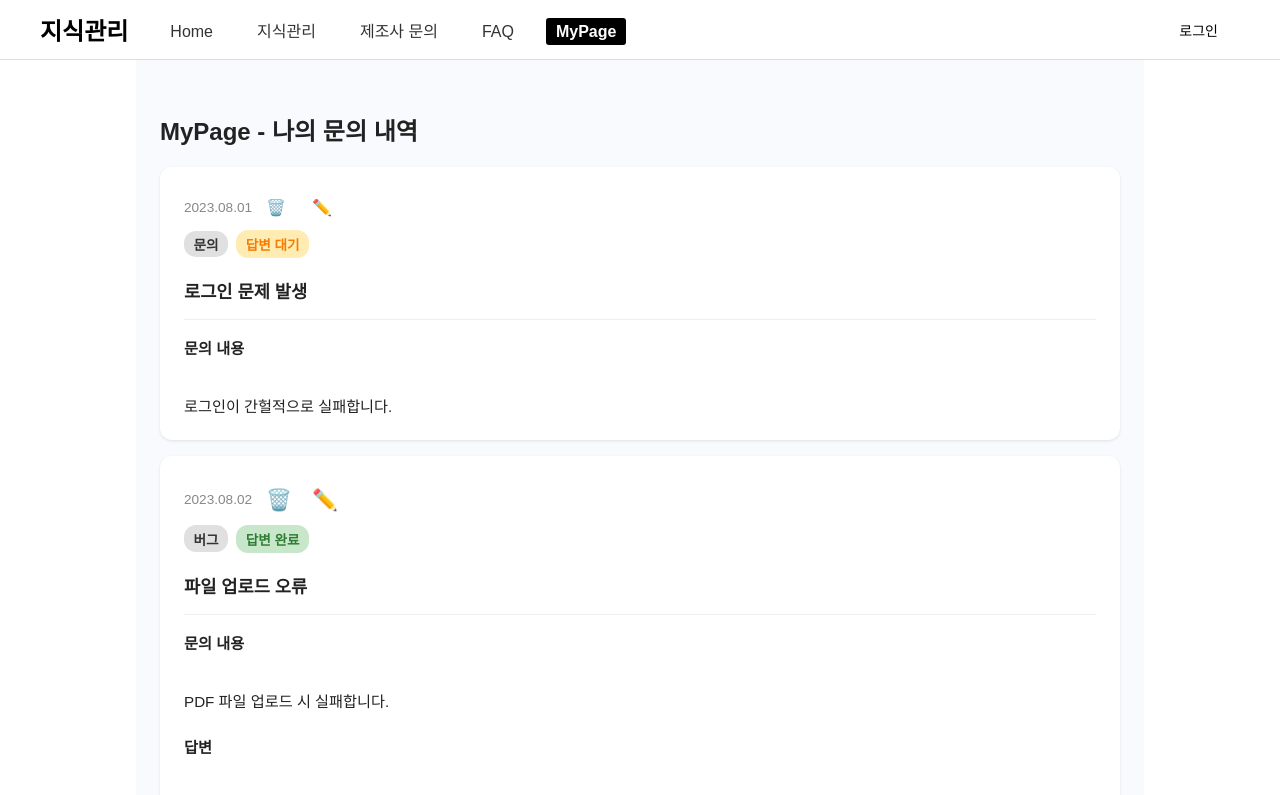
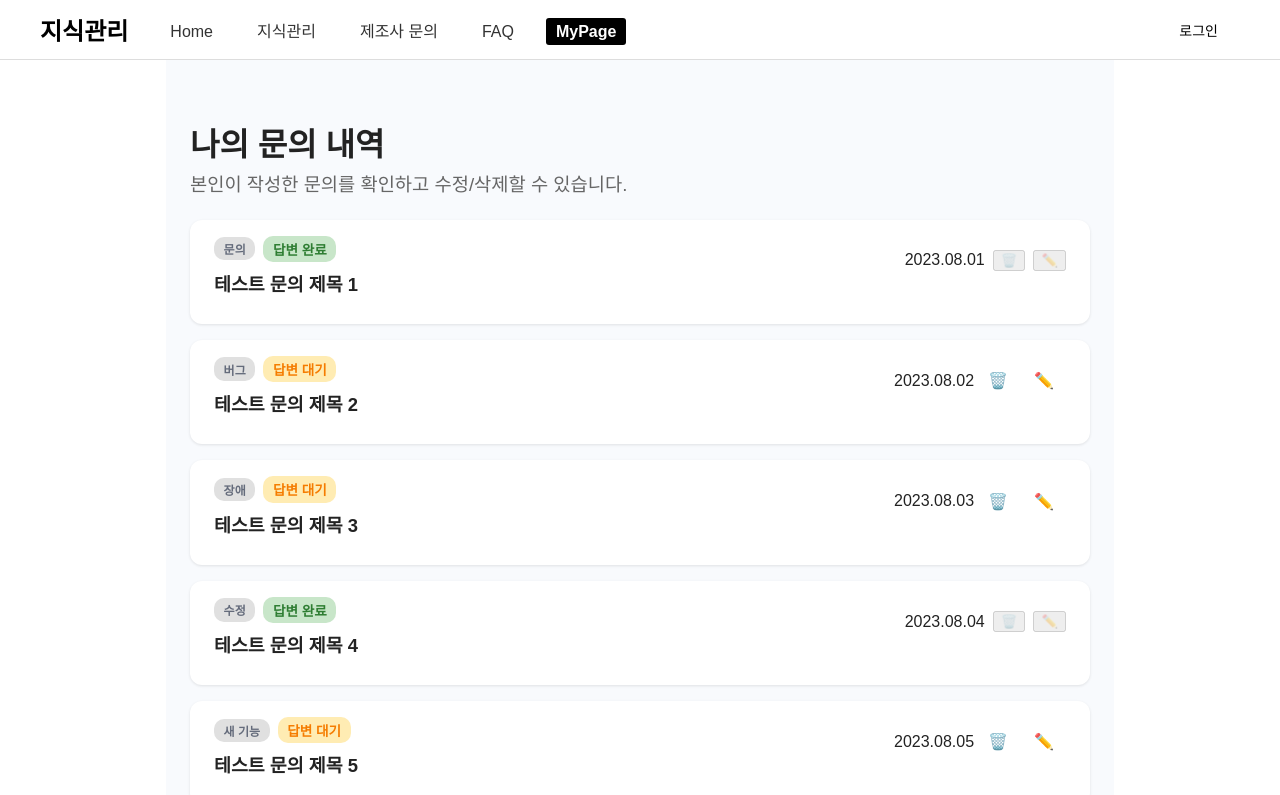
Before and after one commit to CookKMS/Cook_KMS_FrontEnd, a React (Create React App) app: page /mypage in a window 1280 px wide. Shown: the top 795 px of the page. Built offline with nearby package versions, Linux system fonts and the light colour scheme.

Commit message:
Update MyPage.js

```diff
--- a/src/pages/MyPage.js
+++ b/src/pages/MyPage.js
@@ -1,15 +1,16 @@
 import React, { useEffect, useState } from "react";
 import Header from "../components/Header";
-import "../styles/MyPage.css";
+import "../styles/MyInquiriesPage.css"; // 카드 스타일, 모달 등 그대로 재활용
 
 export default function MyPage() {
   const [inquiries, setInquiries] = useState([]);
+  const [expandedId, setExpandedId] = useState(null);
   const [editingItem, setEditingItem] = useState(null);
   const [confirmDeleteId, setConfirmDeleteId] = useState(null);
   const [currentPage, setCurrentPage] = useState(1);
   const inquiriesPerPage = 5;
 
-  // ✅ [Flask 연동] 로그인 사용자 본인 문의 조회
+  // ✅ [Flask 연동] GET /api/my-inquiries
   useEffect(() => {
     const fetchMyInquiries = async () => {
       try {
@@ -17,212 +18,20 @@ export default function MyPage() {
         // const data = await res.json();
         // setInquiries(data);
 
-const dummyData = [
-  {
-    id: 1,
-    title: "로그인 문제 발생",
-    category: "문의",
-    customer: "A전자",
-    inquiryContent: "로그인이 간헐적으로 실패합니다.",
-    answerStatus: "답변 대기",
-    answerContent: "",
-    date: "2023.08.01",
-  },
-  {
-    id: 2,
-    title: "파일 업로드 오류",
-    category: "버그",
-    customer: "B테크",
-    inquiryContent: "PDF 파일 업로드 시 실패합니다.",
-    answerStatus: "답변 완료",
-    answerContent: "파일 확장자 필터 문제로 수정 예정입니다.",
-    date: "2023.08.02",
-  },
-  {
-    id: 3,
-    title: "신기능 요청 - 엑셀 다운로드",
-    category: "새 기능",
-    customer: "C시스템즈",
-    inquiryContent: "표 데이터를 엑셀로 내보내고 싶습니다.",
-    answerStatus: "답변 대기",
-    answerContent: "",
-    date: "2023.08.03",
-  },
-  {
-    id: 4,
-    title: "권한 설정이 반영되지 않음",
-    category: "장애",
-    customer: "D솔루션",
-    inquiryContent: "권한을 부여했는데도 접근이 안 됩니다.",
-    answerStatus: "답변 완료",
-    answerContent: "캐시 문제로 확인되어 조치했습니다.",
-    date: "2023.08.04",
-  },
-  {
-    id: 5,
-    title: "모바일 뷰 깨짐 현상",
-    category: "버그",
-    customer: "E디지털",
-    inquiryContent: "iPhone Safari에서 UI가 깨집니다.",
-    answerStatus: "답변 대기",
-    answerContent: "",
-    date: "2023.08.05",
-  },
-  {
-    id: 6,
-    title: "보고서 페이지 로딩 지연",
-    category: "장애",
-    customer: "F랩",
-    inquiryContent: "보고서 탭 클릭 시 5초 이상 지연됩니다.",
-    answerStatus: "답변 완료",
-    answerContent: "쿼리 최적화 후 반영 완료.",
-    date: "2023.08.06",
-  },
-  {
-    id: 7,
-    title: "카테고리 정렬 기능 요청",
-    category: "새 기능",
-    customer: "G소프트",
-    inquiryContent: "지식 목록을 카테고리로 정렬하고 싶습니다.",
-    answerStatus: "답변 대기",
-    answerContent: "",
-    date: "2023.08.07",
-  },
-  {
-    id: 8,
-    title: "자동 로그아웃 주기 변경 요청",
-    category: "수정",
-    customer: "H솔루션",
-    inquiryContent: "30분은 너무 짧습니다. 2시간으로 늘려주세요.",
-    answerStatus: "답변 완료",
-    answerContent: "보안팀 검토 후 반영 예정입니다.",
-    date: "2023.08.08",
-  },
-  {
-    id: 9,
-    title: "접근권한 수정 요청",
-    category: "수정",
-    customer: "I전자",
-    inquiryContent: "팀원에게 특정 메뉴 권한만 주고 싶습니다.",
-    answerStatus: "답변 대기",
-    answerContent: "",
-    date: "2023.08.09",
-  },
-  {
-    id: 10,
-    title: "대시보드 지표 설명 추가 요청",
-    category: "새 기능",
-    customer: "J테크",
-    inquiryContent: "각 지표에 마우스오버 설명이 있으면 좋겠습니다.",
-    answerStatus: "답변 대기",
-    answerContent: "",
-    date: "2023.08.10",
-  },
-  {
-    id: 11,
-    title: "일자별 조회 필터 문의",
-    category: "문의",
-    customer: "K시스템",
-    inquiryContent: "지난주 데이터만 조회하려면 어떻게 하나요?",
-    answerStatus: "답변 완료",
-    answerContent: "상단 필터에서 날짜 범위를 선택해주세요.",
-    date: "2023.08.11",
-  },
-  {
-    id: 12,
-    title: "PDF 다운로드 시 파일 손상됨",
-    category: "버그",
-    customer: "L디바이스",
-    inquiryContent: "다운받은 PDF가 열리지 않습니다.",
-    answerStatus: "답변 완료",
-    answerContent: "인코딩 문제 수정하여 금일 재배포했습니다.",
-    date: "2023.08.12",
-  },
-  {
-    id: 13,
-    title: "인터넷 익스플로러 호환성 문의",
-    category: "문의",
-    customer: "M전자",
-    inquiryContent: "IE11에서 정상 작동하나요?",
-    answerStatus: "답변 완료",
-    answerContent: "지원 중단되었으며 Chrome 사용을 권장드립니다.",
-    date: "2023.08.13",
-  },
-  {
-    id: 14,
-    title: "지식 등록시 태그 기능 요청",
-    category: "새 기능",
-    customer: "N네트웍스",
-    inquiryContent: "태그를 달아 검색성을 높이고 싶습니다.",
-    answerStatus: "답변 대기",
-    answerContent: "",
-    date: "2023.08.14",
-  },
-  {
-    id: 15,
-    title: "알림 기능 수정 요청",
-    category: "수정",
-    customer: "O테크",
-    inquiryContent: "이미 읽은 알림이 다시 뜹니다.",
-    answerStatus: "답변 완료",
-    answerContent: "읽음 상태 유지되도록 수정했습니다.",
-    date: "2023.08.15",
-  },
-  {
-    id: 16,
-    title: "긴급: 데이터 유실 발생",
-    category: "긴급 지원",
-    customer: "P랩",
-    inquiryContent: "저장한 내용이 삭제되었습니다!",
-    answerStatus: "답변 완료",
-    answerContent: "복구 완료. 사과의 말씀 드립니다.",
-    date: "2023.08.16",
-  },
-  {
-    id: 17,
-    title: "이메일 알림 수신 오류",
-    category: "버그",
-    customer: "Q정보",
-    inquiryContent: "일부 사용자에게 메일이 가지 않습니다.",
-    answerStatus: "답변 대기",
-    answerContent: "",
-    date: "2023.08.17",
-  },
-  {
-    id: 18,
-    title: "IE에서 파일 업로드 안됨",
-    category: "장애",
-    customer: "R전자",
-    inquiryContent: "파일 선택창이 열리지 않습니다.",
-    answerStatus: "답변 완료",
-    answerContent: "브라우저 호환성 문제로 크롬 권장.",
-    date: "2023.08.18",
-  },
-  {
-    id: 19,
-    title: "공통코드 관리 기능 요청",
-    category: "새 기능",
-    customer: "S소프트",
-    inquiryContent: "카테고리/상태 값을 관리자 화면에서 수정하고 싶어요.",
-    answerStatus: "답변 대기",
-    answerContent: "",
-    date: "2023.08.19",
-  },
-  {
-    id: 20,
-    title: "조회수 정렬 기준 문의",
-    category: "문의",
-    customer: "T솔루션",
-    inquiryContent: "조회수 기준이 세션당인가요, 사용자당인가요?",
-    answerStatus: "답변 완료",
-    answerContent: "하루 기준 1사용자 1조회로 집계됩니다.",
-    date: "2023.08.20",
-  },
-];
-
+        // 테스트용 더미 데이터 20개 삽입
+        const dummyData = [...Array(20)].map((_, i) => ({
+          id: i + 1,
+          title: `테스트 문의 제목 ${i + 1}`,
+          category: ["문의", "버그", "장애", "수정", "새 기능", "긴급 지원"][i % 6],
+          customer: `고객사 ${String.fromCharCode(65 + (i % 5))}`,
+          inquiryContent: `이것은 ${i + 1}번째 문의의 본문 내용입니다.`,
+          answerStatus: i % 3 === 0 ? "답변 완료" : "답변 대기",
+          answerContent: i % 3 === 0 ? "이 문의에 대한 답변입니다." : "",
+          date: `2023.08.${(i % 30 + 1).toString().padStart(2, "0")}`,
+        }));
         setInquiries(dummyData);
       } catch (err) {
-        console.error("내 문의 불러오기 실패:", err);
+        console.error("나의 문의 불러오기 실패:", err);
       }
     };
     fetchMyInquiries();
@@ -234,16 +43,23 @@ const dummyData = [
     currentPage * inquiriesPerPage
   );
 
+  const toggleExpand = (id) => {
+    setExpandedId(prev => (prev === id ? null : id));
+  };
+
+  // ✅ [Flask 연동] DELETE /api/inquiries/:id
   const handleDelete = async (id) => {
     try {
       // await fetch(`/api/inquiries/${id}`, { method: "DELETE" });
-      setInquiries((prev) => prev.filter((q) => q.id !== id));
+      setInquiries(prev => prev.filter(q => q.id !== id));
       setConfirmDeleteId(null);
-    } catch (err) {
+      if (expandedId === id) setExpandedId(null);
+    } catch {
       alert("삭제 실패");
     }
   };
 
+  // ✅ [Flask 연동] PUT /api/inquiries/:id
   const handleEditSave = async (e) => {
     e.preventDefault();
     const form = e.target;
@@ -261,7 +77,7 @@ const dummyData = [
       //   body: JSON.stringify(updated),
       // });
 
-      setInquiries((prev) =>
+      setInquiries(prev =>
         prev.map((q) => (q.id === updated.id ? updated : q))
       );
       setEditingItem(null);
@@ -274,79 +90,82 @@ const dummyData = [
     <>
       <Header />
       <main className="container">
-        <h2>MyPage - 나의 문의 내역</h2>
+        <section>
+          <hgroup>
+            <h2>나의 문의 내역</h2>
+            <h3>본인이 작성한 문의를 확인하고 수정/삭제할 수 있습니다.</h3>
+          </hgroup>
 
-        {paged.map((q) => (
-          <article key={q.id} className="inquiry-card">
+          <div className="inquiry-list">
+            {paged.map((item) => (
+              <article
+                key={item.id}
+                className={`inquiry-card ${expandedId === item.id ? "expanded" : ""}`}
+                onClick={() => toggleExpand(item.id)}
+                tabIndex={0}
+                aria-expanded={expandedId === item.id}
+                role="button"
+              >
                 <header className="card-header">
+                  <div className="left-group">
                     <div className="status-tags">
-                <span className="category-tag">{q.category}</span>
-                <span
-                  className={`answer-status ${
-                    q.answerStatus === "답변 완료" ? "answered" : "pending"
-                  }`}
-                >
-                  {q.answerStatus}
+                      <span className="category-tag">{item.category}</span>
+                      <span className={`answer-status ${item.answerStatus === "답변 완료" ? "answered" : "pending"}`}>
+                        {item.answerStatus}
                       </span>
                     </div>
-              <h4 className="card-title">{q.title}</h4>
+                    <h4 className="card-title">{item.title}</h4>
+                  </div>
                   <div className="right-group">
-                <time>{q.date}</time>
-                {q.answerStatus !== "답변 완료" ? (
+                    <time>{item.date}</time>
+                    {item.answerStatus !== "답변 완료" ? (
                       <>
-                    <button
-                      className="btn-delete"
-                      onClick={() => setConfirmDeleteId(q.id)}
-                    >
-                      🗑️
-                    </button>
-                    <button
-                      className="btn-edit"
-                      onClick={() => setEditingItem(q)}
-                    >
-                      ✏️
-                    </button>
+                        <button className="btn-delete" onClick={(e) => {
+                          e.stopPropagation();
+                          setConfirmDeleteId(item.id);
+                        }}>🗑️</button>
+                        <button className="btn-edit" onClick={(e) => {
+                          e.stopPropagation();
+                          setEditingItem(item);
+                        }}>✏️</button>
                       </>
                     ) : (
                       <>
-                    <button
-                      className="btn-disabled"
-                      disabled
-                      title="답변 완료된 문의는 삭제할 수 없습니다."
-                    >
-                      🗑️
-                    </button>
-                    <button
-                      className="btn-disabled"
-                      disabled
-                      title="답변 완료된 문의는 수정할 수 없습니다."
-                    >
-                      ✏️
-                    </button>
+                        <button className="btn-disabled" disabled title="답변 완료된 문의는 삭제할 수 없습니다.">🗑️</button>
+                        <button className="btn-disabled" disabled title="답변 완료된 문의는 수정할 수 없습니다.">✏️</button>
                       </>
                     )}
                   </div>
                 </header>
-            <section className="card-details">
+
+                {expandedId === item.id && (
+                  <section className="card-details" onClick={(e) => e.stopPropagation()}>
+                    <div className="inquiry-content-section">
                       <strong>문의 내용</strong>
-              <p>{q.inquiryContent}</p>
-              {q.answerContent && (
-                <>
+                      <p>{item.inquiryContent}</p>
+                      <time className="content-date">{item.date}</time>
+                    </div>
+                    {item.answerContent ? (
+                      <div className="answer-section">
                         <strong>답변</strong>
-                  <p>{q.answerContent}</p>
-                </>
+                        <time className="answer-date">{item.date}</time>
+                        <p>{item.answerContent}</p>
+                      </div>
+                    ) : (
+                      <div className="pending-answer-notice">
+                        <i>ℹ️</i> 현재 문의 내용을 검토 중입니다. 빠른 시일 내에 답변 드리겠습니다.
+                      </div>
                     )}
                   </section>
+                )}
               </article>
             ))}
+          </div>
 
-        {/* 페이지네이션 */}
+          {/* ✅ 페이지네이션 */}
           {totalPages > 1 && (
             <nav className="pagination" aria-label="페이지 이동">
-            <button
-              onClick={() => setCurrentPage((p) => Math.max(1, p - 1))}
-              disabled={currentPage === 1}
-            >
+              <button onClick={() => setCurrentPage(p => Math.max(1, p - 1))} disabled={currentPage === 1}>
                 &lt;
               </button>
               {Array.from({ length: totalPages }).map((_, i) => (
@@ -358,44 +177,24 @@ const dummyData = [
                   {i + 1}
                 </button>
               ))}
-            <button
-              onClick={() =>
-                setCurrentPage((p) => Math.min(totalPages, p + 1))
-              }
-              disabled={currentPage === totalPages}
-            >
+              <button onClick={() => setCurrentPage(p => Math.min(totalPages, p + 1))} disabled={currentPage === totalPages}>
                 &gt;
               </button>
             </nav>
           )}
 
-        {/* 수정 모달 */}
+          {/* ✅ 수정 모달 */}
           {editingItem && (
-          <div
-            className="modal-backdrop"
-            onClick={() => setEditingItem(null)}
-          >
-            <form
-              className="modal"
-              onClick={(e) => e.stopPropagation()}
-              onSubmit={handleEditSave}
-            >
+            <div className="modal-backdrop" onClick={() => setEditingItem(null)}>
+              <form className="modal" onClick={(e) => e.stopPropagation()} onSubmit={handleEditSave}>
                 <h3>문의 수정</h3>
                 <label>
                   제목
-                <input
-                  name="title"
-                  defaultValue={editingItem.title}
-                  required
-                />
+                  <input name="title" defaultValue={editingItem.title} required />
                 </label>
                 <label>
                   카테고리
-                <select
-                  name="category"
-                  defaultValue={editingItem.category}
-                  required
-                >
+                  <select name="category" defaultValue={editingItem.category} required>
                     <option value="문의">문의</option>
                     <option value="버그">버그</option>
                     <option value="장애">장애</option>
@@ -405,42 +204,31 @@ const dummyData = [
                   </select>
                 </label>
                 <label>
-                내용
-                <textarea
-                  name="inquiryContent"
-                  rows={5}
-                  defaultValue={editingItem.inquiryContent}
-                  required
-                />
+                  문의 내용
+                  <textarea name="inquiryContent" rows={5} defaultValue={editingItem.inquiryContent} required />
                 </label>
                 <div className="modal-footer">
-                <button type="button" onClick={() => setEditingItem(null)}>
-                  취소
-                </button>
+                  <button type="button" onClick={() => setEditingItem(null)}>취소</button>
                   <button type="submit">저장</button>
                 </div>
               </form>
             </div>
           )}
 
-        {/* 삭제 확인 모달 */}
+          {/* ✅ 삭제 확인 모달 */}
           {confirmDeleteId && (
-          <div
-            className="modal-backdrop"
-            onClick={() => setConfirmDeleteId(null)}
-          >
+            <div className="modal-backdrop" onClick={() => setConfirmDeleteId(null)}>
               <div className="modal confirm" onClick={(e) => e.stopPropagation()}>
                 <h3>삭제 확인</h3>
                 <p>정말로 삭제하시겠습니까?</p>
                 <div className="modal-footer">
                   <button onClick={() => setConfirmDeleteId(null)}>취소</button>
-                <button onClick={() => handleDelete(confirmDeleteId)}>
-                  삭제
-                </button>
+                  <button onClick={() => handleDelete(confirmDeleteId)}>삭제</button>
                 </div>
               </div>
             </div>
           )}
+        </section>
       </main>
     </>
   );
```
Lines whose indentation alone changed are shown as unchanged.
